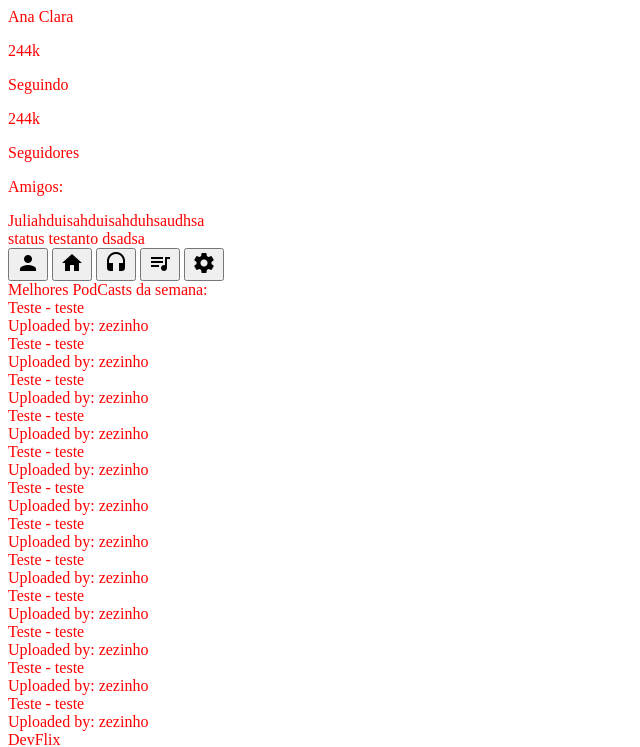
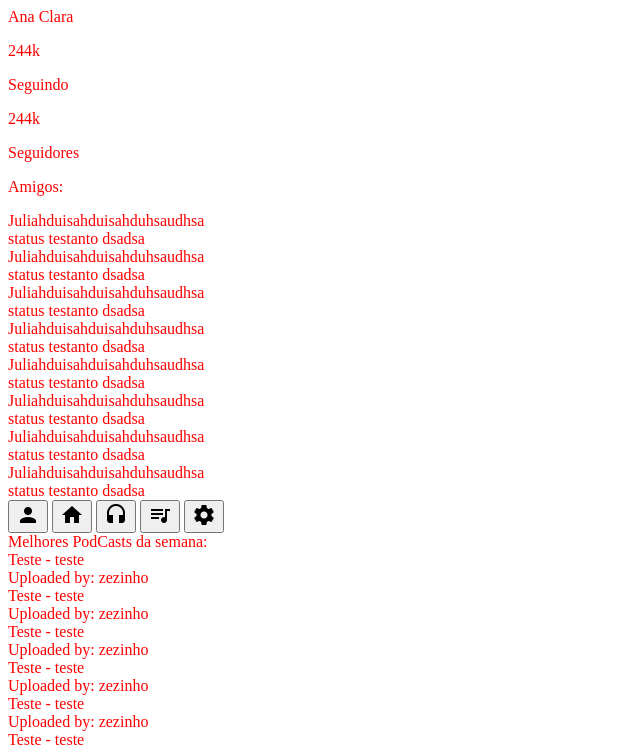
Before and after one commit to DaniloAlmeidaSantos/DevFlix, a PHP site: page /build/index.html in a window 1280 px wide. Shown: the top 747 px of the page, without its empty margins (0-640 px from the left). Run offline with PHP 8.4, Linux system fonts and the light colour scheme.

Commit message:
Fixing ScrollBar

```diff
--- a/build/index.html
+++ b/build/index.html
@@ -20,9 +20,72 @@
                 <div class="followUser"><p>244k</p> Seguindo</div>
                 <div class="followingUser"><p>244k</p> Seguidores</div>
             </div>
-            <div class="friendsContainer">
             <div class="barFriends"><p>Amigos:</p></div>
             <div class="sideColum"></div>
+            <div class="friendsContainer">
+                    <div class="friends">
+                        <div class="wrapperFriend">
+                            <div class="friend_On_or_Off"></div>
+                        </div>
+                        <div class="friendImage"></div>
+                        <div class="friendName">Juliahduisahduisahduhsaudhsa</div>
+                        <div class="friendStatus">status testanto dsadsa</div>
+                    </div>
+
+                    <div class="friends">
+                        <div class="wrapperFriend">
+                            <div class="friend_On_or_Off"></div>
+                        </div>
+                        <div class="friendImage"></div>
+                        <div class="friendName">Juliahduisahduisahduhsaudhsa</div>
+                        <div class="friendStatus">status testanto dsadsa</div>
+                    </div>
+
+                    <div class="friends">
+                        <div class="wrapperFriend">
+                            <div class="friend_On_or_Off"></div>
+                        </div>
+                        <div class="friendImage"></div>
+                        <div class="friendName">Juliahduisahduisahduhsaudhsa</div>
+                        <div class="friendStatus">status testanto dsadsa</div>
+                    </div>
+
+                    <div class="friends">
+                        <div class="wrapperFriend">
+                            <div class="friend_On_or_Off"></div>
+                        </div>
+                        <div class="friendImage"></div>
+                        <div class="friendName">Juliahduisahduisahduhsaudhsa</div>
+                        <div class="friendStatus">status testanto dsadsa</div>
+                    </div>
+
+                    <div class="friends">
+                        <div class="wrapperFriend">
+                            <div class="friend_On_or_Off"></div>
+                        </div>
+                        <div class="friendImage"></div>
+                        <div class="friendName">Juliahduisahduisahduhsaudhsa</div>
+                        <div class="friendStatus">status testanto dsadsa</div>
+                    </div>
+
+                    <div class="friends">
+                        <div class="wrapperFriend">
+                            <div class="friend_On_or_Off"></div>
+                        </div>
+                        <div class="friendImage"></div>
+                        <div class="friendName">Juliahduisahduisahduhsaudhsa</div>
+                        <div class="friendStatus">status testanto dsadsa</div>
+                    </div>
+
+                    <div class="friends">
+                        <div class="wrapperFriend">
+                            <div class="friend_On_or_Off"></div>
+                        </div>
+                        <div class="friendImage"></div>
+                        <div class="friendName">Juliahduisahduisahduhsaudhsa</div>
+                        <div class="friendStatus">status testanto dsadsa</div>
+                    </div>
+
                     <div class="friends">
                         <div class="wrapperFriend">
                             <div class="friend_On_or_Off"></div>
```
Also changed, not shown: src/scss/base.scss (+14 -10 lines). Lines whose indentation alone changed are shown as unchanged.
